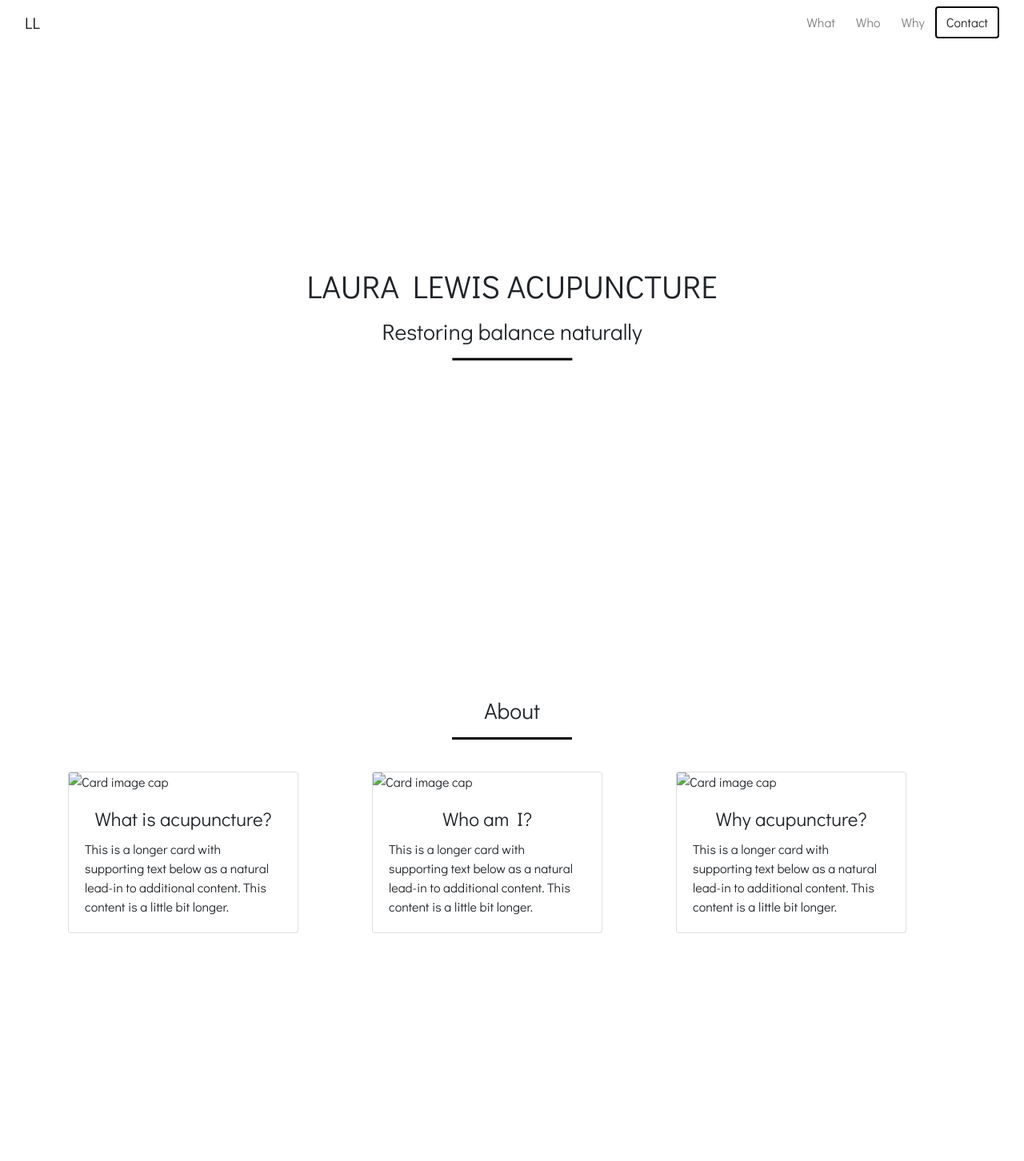
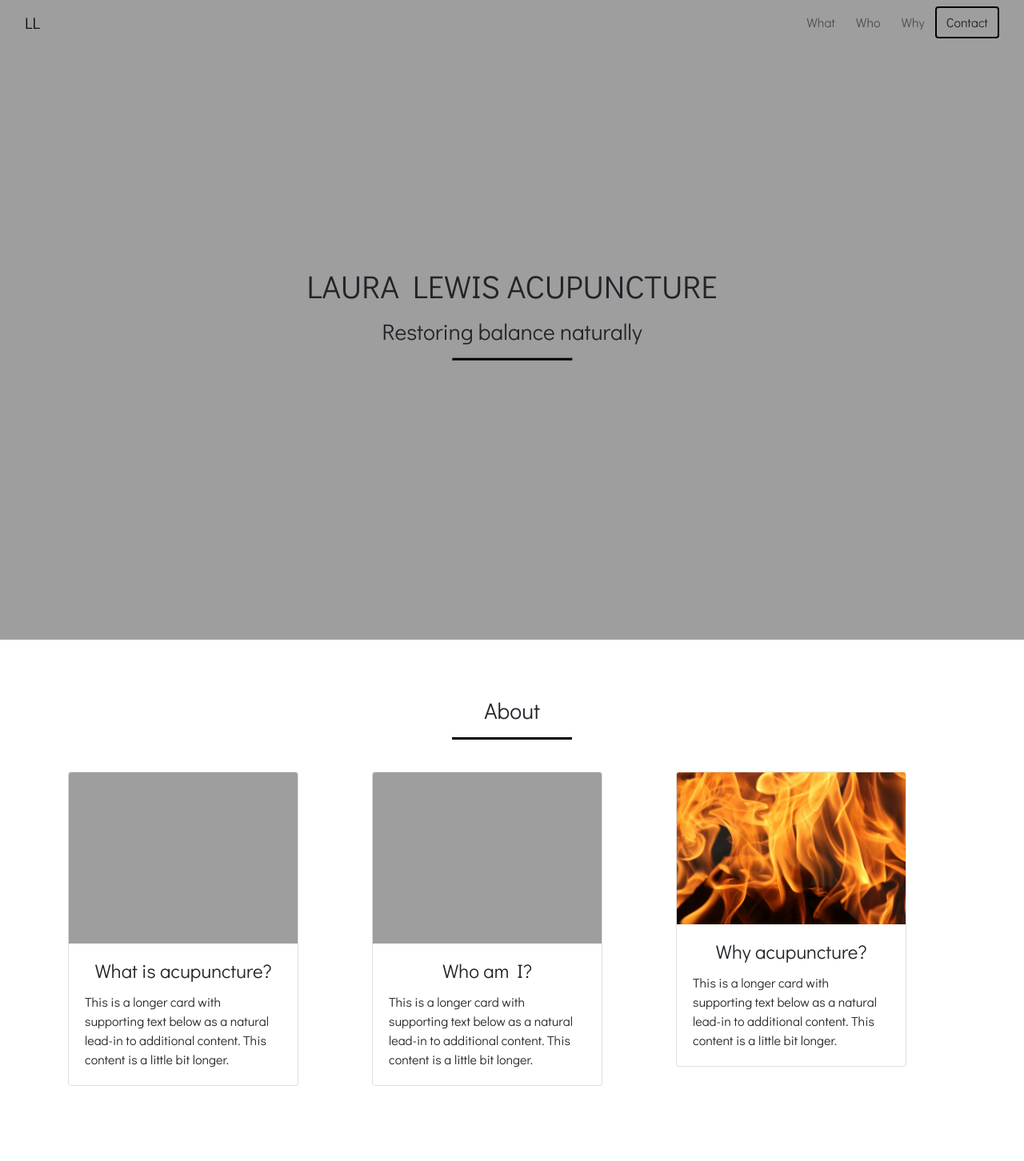
Before and after one commit to stellaexp/laura-lewis-website, a plain HTML site: page index.html in a window 1280 px wide. Shown: the top 1452 px of the page at 80% size. Drawn offline with nearby package versions, Linux system fonts and the light colour scheme; the site is published under a folder, as on GitHub Pages, so addresses that start at the root find nothing.

Commit message:
alter path to images for demo publishing

```diff
--- a/index.html
+++ b/index.html
@@ -78,7 +78,7 @@
     <div id="what-is-section" class="row">
         <div class="col-md-4 col-xs-12 mb-3">
             <div class="card" style="width: 18rem;">
-                <img class="card-img-top" src="/images/wood.jpg" alt="Card image cap">
+                <img class="card-img-top" src="images/wood.jpg" alt="Card image cap">
                 <div class="card-body">
                     <h4 class="card-title text-center">What is acupuncture?</h4>
                     <p class="card-text">This is a longer card with supporting text below as a natural lead-in to additional content. This content is a little bit longer.</p>
@@ -87,7 +87,7 @@
         </div>
         <div class="col-md-4 col-xs-12 mb-3">
             <div class="card" style="width: 18rem;">
-                <img class="card-img-top" src="/images/water.jpg" alt="Card image cap">
+                <img class="card-img-top" src="images/water.jpg" alt="Card image cap">
                 <div class="card-body">
                     <h4 class="card-title text-center">Who am I?</h4>
                     <p class="card-text">This is a longer card with supporting text below as a natural lead-in to additional content. This content is a little bit longer.</p>
@@ -96,7 +96,7 @@
         </div>
         <div class="col-md-4 col-xs-12 mb-3">
             <div class="card" style="width: 18rem;">
-                <img class="card-img-top" src="/images/fire.jpg" alt="Card image cap">
+                <img class="card-img-top" src="images/fire.jpg" alt="Card image cap">
                 <div class="card-body">
                     <h4 class="card-title text-center">Why acupuncture?</h4>
                     <p class="card-text">This is a longer card with supporting text below as a natural lead-in to additional content. This content is a little bit longer.</p>
--- a/style.css
+++ b/style.css
@@ -4,7 +4,7 @@ body {
 }
 
 .background {
-    background-image: url('/images/bamboo-60.png');
+    background-image: url('images/bamboo-60.png');
     -webkit-background-size: cover;
     -moz-background-size: cover;
     -o-background-size: cover;
```
